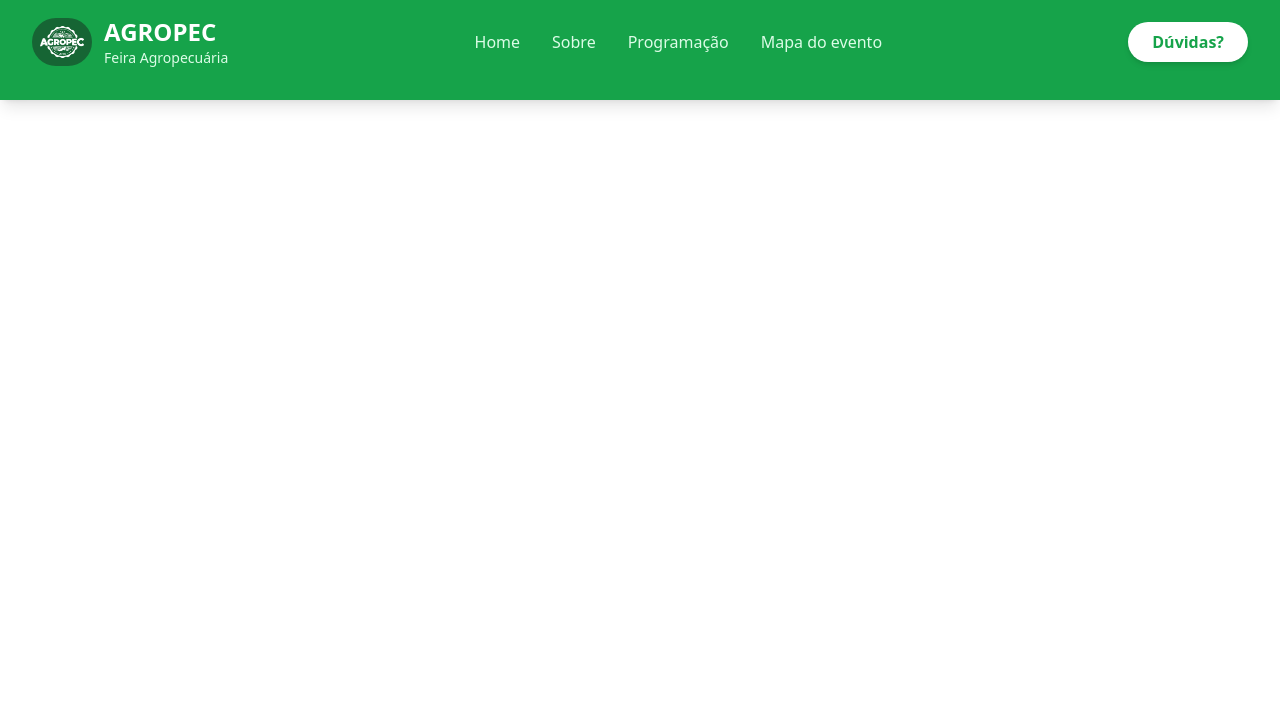
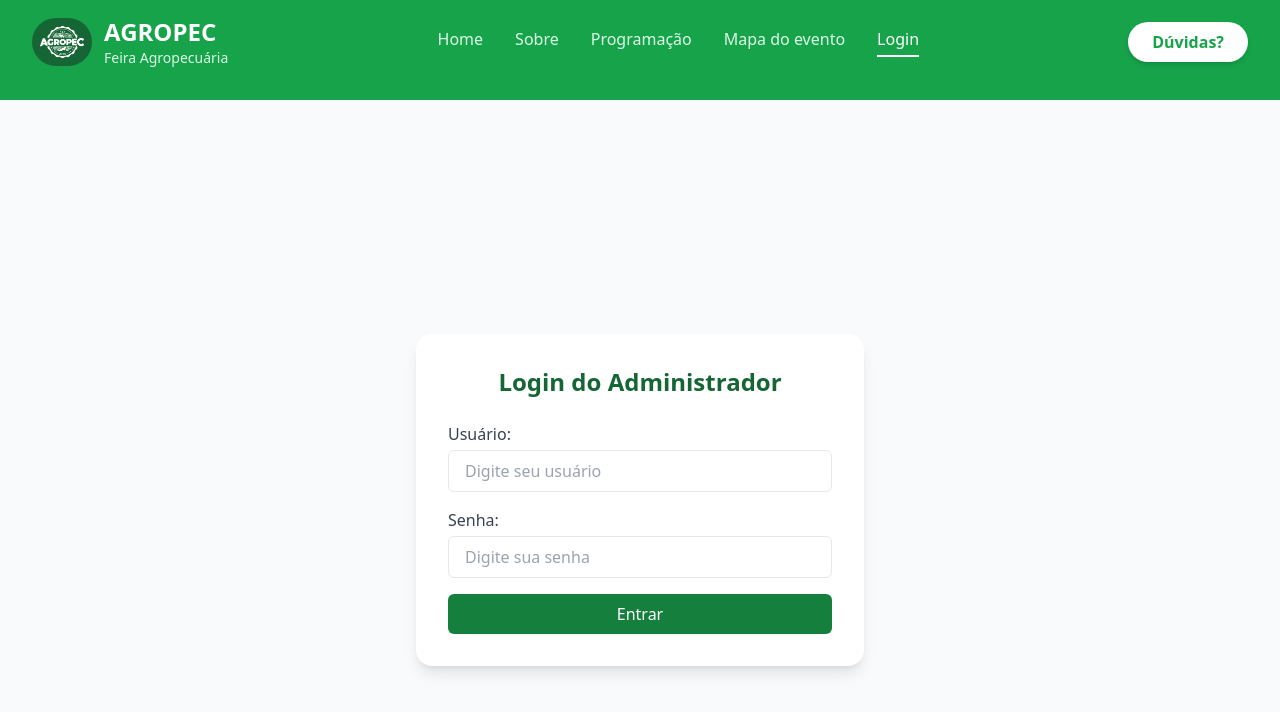
Before and after one commit to O-TAB/agropec-application, a React (Vite) app in the folder front-end/: page /login in a window 1280 px wide. Shown: the top 712 px of the page. Built offline with nearby package versions, Linux system fonts and the light colour scheme.

Commit message:
Modificação da página sobre e Incrementação da página Login

```diff
--- a/front-end/package.json
+++ b/front-end/package.json
@@ -4,6 +4,7 @@
   "version": "0.0.0",
   "type": "module",
   "scripts": {
+    "start":"vite",
     "dev": "vite",
     "build": "vite build",
     "lint": "eslint .",
--- a/front-end/src/App.tsx
+++ b/front-end/src/App.tsx
@@ -1,24 +1,25 @@
 import React from 'react';
-import { Routes, Route } from 'react-router-dom'; // Note que BrowserRouter não é mais importado aqui
+import NavbarComponents from './components/NavbarComponents';
+import { Routes, Route } from 'react-router-dom';
 import Mainpage from './pages/Mainpage';
-import Aboutpage from './pages/Aboutpage';
 import StandsPage from './pages/StandsPage';
-import MapPage from "./pages/MapPage";
-import NavbarComponents from './components/NavbarComponents';
+import MapPage from './pages/MapPage';
+import AdminLogin from "./pages/AdminLogin";
 
-function App() {
+
+// import AdminLogin from './pages/AdminLogin'; // Só descomente se esse arquivo existir mesmo
+
+export default function App() {
   return (
-    <main className="App">
-      <NavbarComponents/>
+    <>
+      <NavbarComponents />
       <Routes>
-        <Route path="/" element={<Mainpage/>} />
-        <Route path="/about" element={<Aboutpage/>} />
-        <Route path="/stands" element={<StandsPage/>} />
+        <Route path="/" element={<Mainpage />} />
+        <Route path="/stands" element={<StandsPage />} />
         <Route path="/events" element={<h1>Programações</h1>} />
         <Route path="/mapa" element={<MapPage />} />
+        <Route path="/login" element={<AdminLogin />} />
       </Routes>
-    </main>
+    </>
   );
 }
-
-export default App;
--- a/front-end/src/components/NavbarComponents.tsx
+++ b/front-end/src/components/NavbarComponents.tsx
@@ -9,7 +9,7 @@ export default function NavbarComponents() {
   const navigate = useNavigate();
   const location = useLocation();
 
-  const goToContato = () => {
+  const goToContato = () => { {/*Aqui a gnt vai ter o redirecionamento para a seção "Contato":*/}
     if (location.pathname === "/") {
       const contatoSection = document.getElementById('contato');
       if (contatoSection) {
@@ -19,6 +19,7 @@ export default function NavbarComponents() {
       navigate("/#contato");
     }
   };
+  {/*----------*/}
 
   return (
     <header className="bg-green-600 shadow-lg pb-4">
--- a/front-end/src/components/Navbaroptions.tsx
+++ b/front-end/src/components/Navbaroptions.tsx
@@ -20,7 +20,7 @@ export default function NavbarOptions
               className={({ isActive }) => isActive ? classActive : classInactive}
             > Home </NavLink>
             <NavLink
-              to="/about"
+              to="/#sobre"
               className={({ isActive }) => isActive ? classActive : classInactive}
             > Sobre </NavLink>
             <NavLink
@@ -31,5 +31,10 @@ export default function NavbarOptions
               to="/mapa"
               className={({ isActive }) => isActive ? classActive : classInactive}
             > Mapa do evento</NavLink>
+            <NavLink
+              to="/login"
+              className={({ isActive }) => isActive ? classActive : classInactive}
+              >Login</NavLink>
+
         </nav>
     )}
--- a/front-end/src/pages/Aboutpage.tsx
+++ /dev/null
@@ -1,44 +0,0 @@
-import React from 'react';
-import {MapPin, Users, Wheat } from 'lucide-react';
-
-
-
-export default function AboutPage() {
-    return(<>
-      <section className="py-16 bg-white">
-        <div className="max-w-7xl mx-auto px-4 sm:px-6 lg:px-8">
-          <div className="grid grid-cols-1 lg:grid-cols-2 gap-12 items-center">
-            <div className="space-y-6">
-              <div className="flex items-center space-x-3">
-                <Wheat className="h-8 w-8 text-green-600" />
-                <h2 className="text-3xl md:text-4xl font-bold text-green-800">
-                  A AGROPEC 2025
-                </h2>
-              </div>
-              <p className="text-lg text-gray-700 leading-relaxed">
-                É a maior feira agropecuária do Norte do Brasil, e é um evento que movimenta a economia local, fortalece relações comerciais e atrai milhares de visitantes qualificados.
-              </p>
-              <div className="grid grid-cols-1 md:grid-cols-2 gap-6 mt-8">
-                <div className="bg-green-50 p-6 rounded-lg">
-                  <Users className="h-8 w-8 text-green-600 mb-3" />
-                  <h3 className="font-semibold text-green-800 mb-2">Milhares de Visitantes</h3>
-                  <p className="text-gray-600">Profissionais e empresários do setor agropecuário</p>
-                </div>
-                <div className="bg-yellow-50 p-6 rounded-lg">
-                  <MapPin className="h-8 w-8 text-yellow-600 mb-3" />
-                  <h3 className="font-semibold text-yellow-800 mb-2">Localização Estratégica</h3>
-                  <p className="text-gray-600">No coração do agronegócio brasileiro</p>
-                </div>
-              </div>
-            </div>
-            <div className="relative">
-              <div className="absolute inset-0 bg-gradient-to-r from-green-400 to-yellow-400 rounded-lg transform rotate-6"></div>
-              <img
-                src="https://images.pexels.com/photos/1105019/pexels-photo-1105019.jpeg?auto=compress&cs=tinysrgb&w=1260&h=750&dpr=1"
-                alt="Agropecuária"
-                className="relative rounded-lg shadow-xl w-full h-96 object-cover"
-              />
-            </div>
-          </div>
-        </div>
-      </section></>);}
--- /dev/null
+++ b/front-end/src/pages/AdminLogin.tsx
@@ -0,0 +1,67 @@
+import React, { useState } from 'react';
+
+const AdminLogin = () => {
+  const [username, setUsername] = useState('');
+  const [password, setPassword] = useState('');
+  const [error, setError] = useState('');
+
+  const adminUser = 'admin';
+  const adminPass = '123456';
+
+  const handleSubmit = (e: React.FormEvent) => {
+    e.preventDefault();
+
+    if (username === adminUser && password === adminPass) {
+      setError('');
+      alert('Login realizado com sucesso!');
+      // Redirecionamento futuro: navigate('/admin-dashboard');
+    } else {
+      setError('Usuário ou senha inválidos.');
+    }
+  };
+
+  return (
+    <div className="flex items-center justify-center min-h-screen bg-gray-50">
+      <div className="bg-white shadow-lg rounded-2xl p-8 max-w-md w-full">
+        <h2 className="text-2xl font-bold text-center text-green-800 mb-6">Login do Administrador</h2>
+
+        <form onSubmit={handleSubmit} className="space-y-4">
+          <div>
+            <label className="block text-gray-700 font-medium mb-1">Usuário:</label>
+            <input
+              type="text"
+              value={username}
+              onChange={(e) => setUsername(e.target.value)}
+              required
+              className="w-full px-4 py-2 border rounded-md focus:outline-none focus:ring-2 focus:ring-green-400"
+              placeholder="Digite seu usuário"
+            />
+          </div>
+
+          <div>
+            <label className="block text-gray-700 font-medium mb-1">Senha:</label>
+            <input
+              type="password"
+              value={password}
+              onChange={(e) => setPassword(e.target.value)}
+              required
+              className="w-full px-4 py-2 border rounded-md focus:outline-none focus:ring-2 focus:ring-green-400"
+              placeholder="Digite sua senha"
+            />
+          </div>
+
+          {error && <p className="text-red-600 text-sm">{error}</p>}
+
+          <button
+            type="submit"
+            className="w-full bg-green-700 text-white py-2 rounded-md hover:bg-green-800 transition-colors"
+          >
+            Entrar
+          </button>
+        </form>
+      </div>
+    </div>
+  );
+};
+
+export default AdminLogin;
```
Also changed, not shown: front-end/src/pages/Mainpage.tsx (+99 -56 lines).
